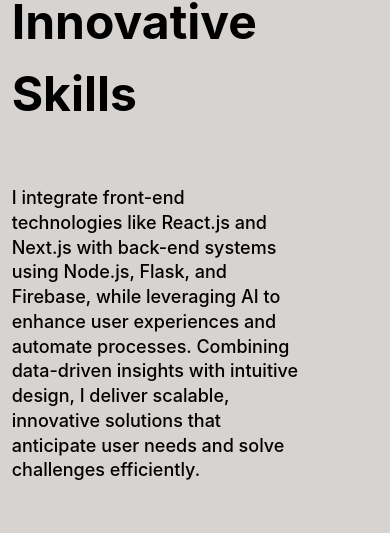
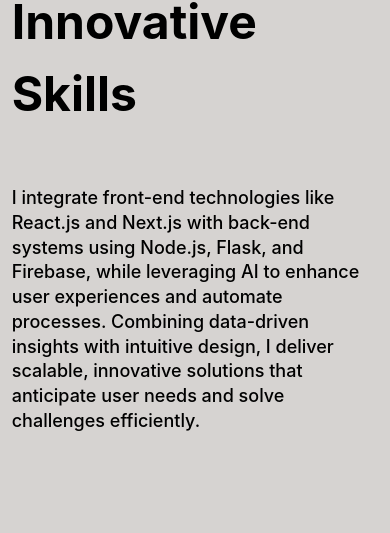
Before and after one commit to WuChihWei/my-portfolio, a Next.js app: page / in a window 390 px wide. Shown: the part 3604-4137 px from the top of the page. Built offline with nearby package versions, Linux system fonts and the light colour scheme; no server answers; the database is empty.

Commit message:
release 1.51 version

```diff
--- a/app/page.js
+++ b/app/page.js
@@ -348,7 +348,7 @@
         <div className='flex flex-col md:flex-row h-full'>
           <div className='w-full py-32 md:w-1/2 p-p-gap bg-stone-300 flex flex-col justify-center'>
             <h2 className='heading-2-custom pb-4'>Innovative Skills</h2>
-            <p className='heading-5-custom pr-20 pt-10'>
+            <p className='heading-5-custom pr-2 md:pr-20 pt-10'>
             I integrate front-end technologies like React.js and Next.js with back-end systems using Node.js, Flask, and Firebase, while leveraging AI to enhance user experiences and automate processes. Combining data-driven insights with intuitive design, I deliver scalable, innovative solutions that anticipate user needs and solve challenges efficiently.
             </p>
           </div>
```
